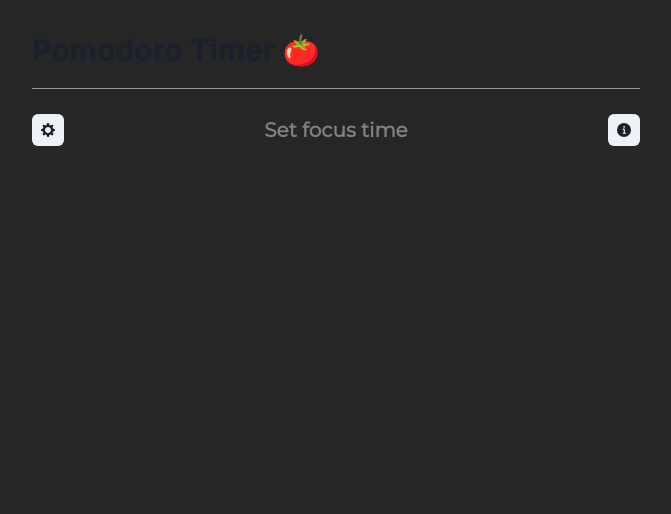
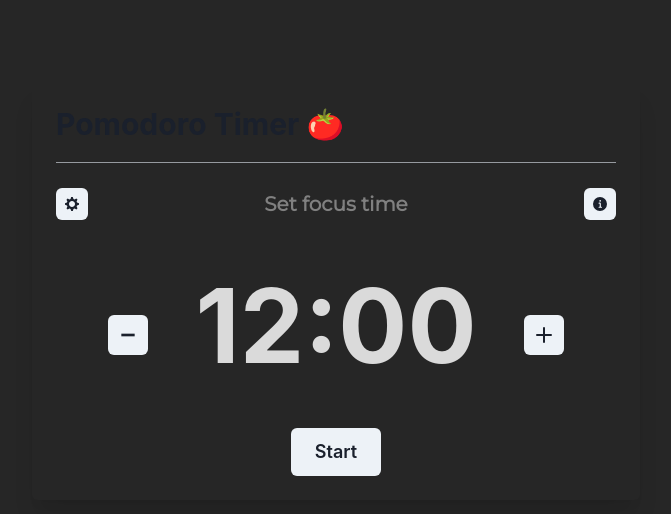
Before and after one commit to kanitmann/Pomodoro-timer-js, a Next.js app: page / in a window 1280 px wide. Shown: the top 514 px of the page, without its empty margins (304-975 px from the left). Built offline with nearby package versions, Linux system fonts and the light colour scheme.

Commit message:
UI implememtation

```diff
--- a/components/subheading.js
+++ b/components/subheading.js
@@ -4,7 +4,6 @@ import { Box, Heading, IconButton, Stack } from "@chakra-ui/react"
 const SubHeading = () => {
     return (
         <Heading as="h2" size="md">
-
             <Stack
                 alignItems="center"
                 width="100%"
--- /dev/null
+++ b/components/timer.js
@@ -0,0 +1,57 @@
+import { AddIcon, MinusIcon } from '@chakra-ui/icons'
+import { Box, Button, Center, Heading, IconButton, Stack } from '@chakra-ui/react'
+import React from 'react'
+
+const timer = () => {
+    return (
+        <Heading style={styles.timerHeading}>
+            <Stack
+                alignItems="center"
+                direction='row'
+                width="50%"
+                justifyContent="space-between"
+                spacing={12}
+                style={styles.timerContainer}
+            >
+                <Box>
+                    <IconButton
+                        aria-label="Setting-Icon"
+                        icon={<MinusIcon />}
+                        size="md"
+                    />
+                </Box>
+
+                <Box >
+                    12:00
+                </Box>
+                <Box>
+                    <IconButton
+                        aria-label="Setting-Icon"
+                        icon={<AddIcon />}
+                        size="md"
+                    />
+                </Box>
+            </Stack>
+            <Center style={styles.buttonStyle}>
+                <Button variantColor="teal" size="lg" >Start</Button>
+            </Center>
+        </Heading>
+    )
+}
+
+const styles = {
+    timerContainer: {
+        paddingTop: 45,
+        display: "flex",
+    },
+    timerHeading: {
+        FontFace: 'arial',
+        fontSize: '8vw',
+        color: "#dadada"
+    },
+    buttonStyle: {
+        paddingTop: 40,
+    }
+}
+
+export default timer
--- a/pages/index.js
+++ b/pages/index.js
@@ -1,16 +1,21 @@
-import { InfoIcon, SettingsIcon } from '@chakra-ui/icons';
-import { Container, Box, Divider, Center, Heading, HStack, Stack, IconButton } from '@chakra-ui/react';
+import { Container, Box, Divider, Heading, Center } from '@chakra-ui/react';
 import SubHeading from '../components/subheading';
+import Timer from '../components/timer';
 
 export default function Home() {
   return (
-    <Container maxW="container.sm">
+    <Container maxW="container.sm" paddingTop="50px" >
       <Box marginTop={8}>
-        <Heading size='lg'>Pomodoro Timer 🍅</Heading>
-        <Divider paddingTop="20px" />
-        <SubHeading />
+        <Box boxShadow='xl' p='6' rounded='md'>
+          <Heading size='lg'>Pomodoro Timer 🍅</Heading>
+          <Divider paddingTop="20px" />
+          <SubHeading />
+          <Center>
+            <Timer />
+          </Center>
+        </Box>
+
       </Box>
     </Container >
-
   )
 }
```
